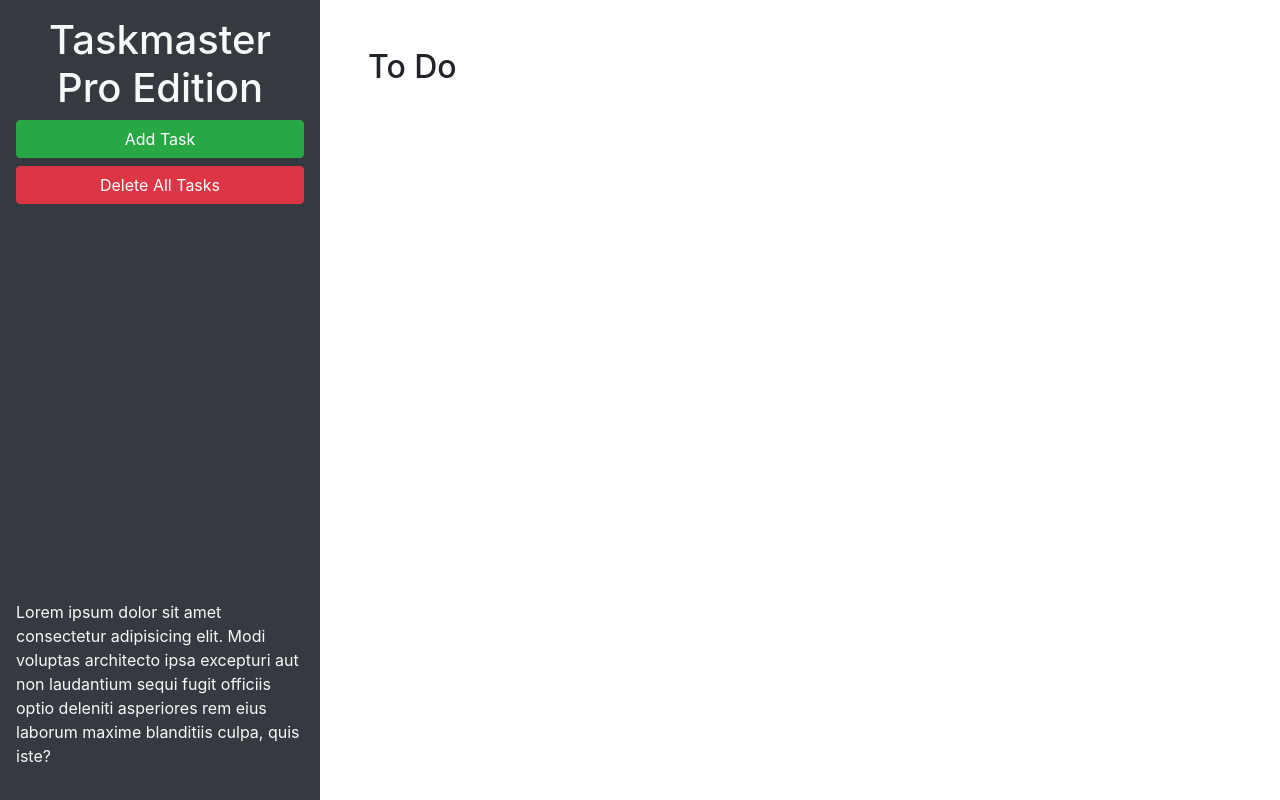
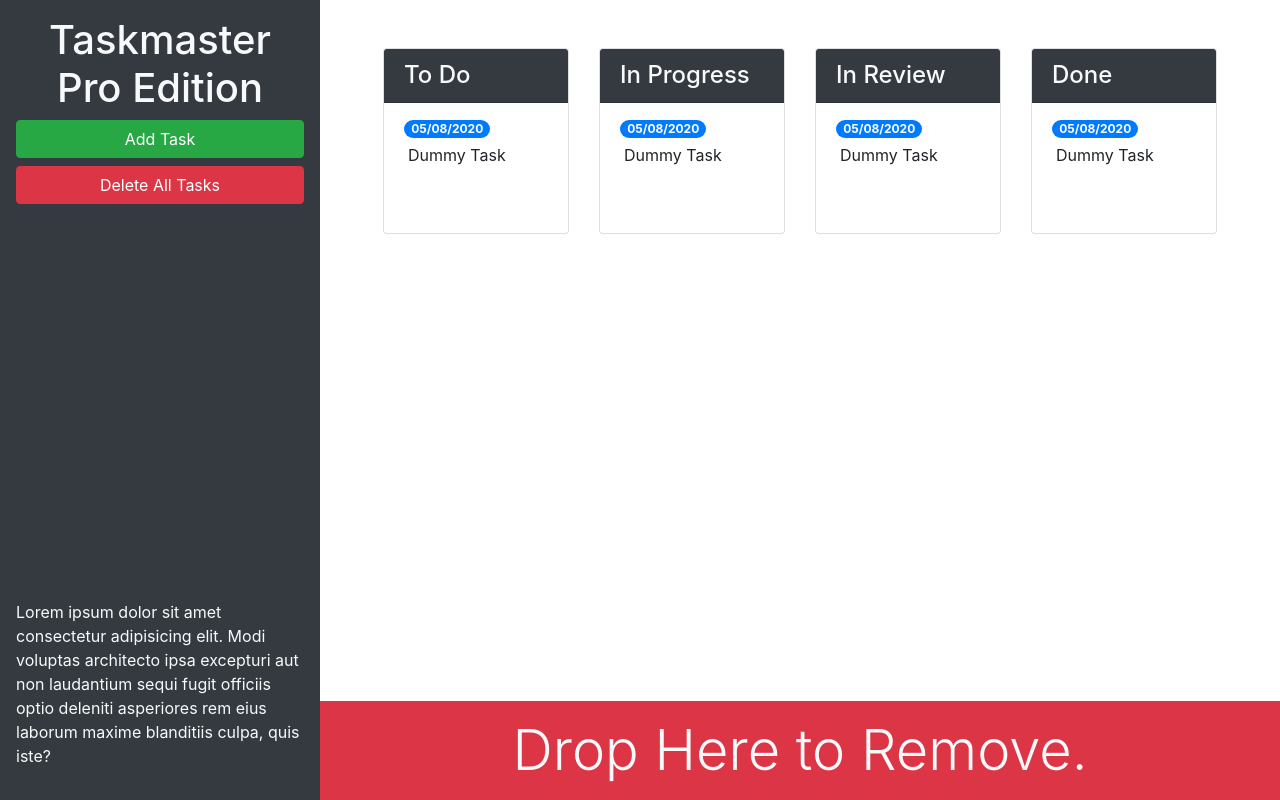
Before and after one commit to byampols/taskmaster-pro, a plain HTML site: page index.html in a window 1280 px wide. Drawn offline with nearby package versions, Linux system fonts and the light colour scheme.

Commit message:
added columns for in progress, in review, and done, added additional bootstrap components

```diff
--- a/index.html
+++ b/index.html
@@ -13,20 +13,56 @@
 <body>
 
   <div class="row min-vh-100 no-gutters">
-    <header class="col-12 col-lg-3 bg-dark text-light d-flex flex-column p-4 p-lg-3">
+    <header class="col-12 col-lg-3 bg-dark text-light sticky-top d-flex flex-column p-4 p-lg-3">
       <h1 class="text-center">Taskmaster Pro Edition</h1>
       <button id="create-task" class="btn btn-block btn-success" data-toggle="modal" data-target="#task-form-modal">Add
         Task</button>
       <button id="remove-tasks" class="btn btn-block btn-danger">Delete All Tasks</button>
-      <p class="mt-auto">Lorem ipsum dolor sit amet consectetur adipisicing elit. Modi voluptas architecto ipsa
+      <p class="mt-auto d-none d-lg-block">Lorem ipsum dolor sit amet consectetur adipisicing elit. Modi voluptas architecto ipsa
         excepturi aut non
         laudantium sequi fugit officiis optio deleniti asperiores rem eius laborum maxime blanditiis culpa, quis iste?
       </p>
     </header>
-    <main class="col-12 col-lg-9">
-      <div class="m-5">
-        <h2>To Do</h2>
-        <ul id="list-toDo" class="list-group"> </ul>
+
+
+    <main class="col-12 col-lg-9 d-flex flex-column">
+      <div class="m-5 row justify-content-around">
+        <!--To Do-->
+        <div class = "col-12 col-md-6 col-xl-3 mb-3">
+          <div class = "card">
+            <h4 class = "card-header bg-dark text-light">To Do</h4>
+            <ul id="list-toDo" class="list-group list-group-flush"><li class = "list-group-item"><span class = "badge badge-primary badge-pill">05/08/2020</span><p class ="m-1">Dummy Task</p></li></ul>
+          </div>
+        </div>
+
+        <!--In Progress-->
+        <div class = "col-12 col-md-6 col-xl-3 mb-3">
+          <div class = "card">
+            <h4 class = "card-header bg-dark text-light">In Progress</h4>
+            <ul id="list-inProgress" class="list-group list-group-flush"><li class = "list-group-item"><span class = "badge badge-primary badge-pill">05/08/2020</span><p class ="m-1">Dummy Task</p></li></ul>
+          </div>
+        </div>
+
+        <!--In Review-->
+        <div class = "col-12 col-md-6 col-xl-3 mb-3">
+          <div class = "card">
+            <h4 class = "card-header bg-dark text-light">In Review</h4>
+            <ul id="list-inReview" class="list-group list-group-flush"><li class = "list-group-item"><span class = "badge badge-primary badge-pill">05/08/2020</span><p class ="m-1">Dummy Task</p></li></ul>
+          </div>
+        </div>
+
+        <!--In Review-->
+        <div class = "col-12 col-md-6 col-xl-3 mb-3">
+          <div class = "card">
+            <h4 class = "card-header bg-dark text-light">Done</h4>
+            <ul id="list-done" class="list-group list-group-flush"><li class = "list-group-item"><span class = "badge badge-primary badge-pill">05/08/2020</span><p class ="m-1">Dummy Task</p></li></ul>
+          </div>
+        </div>
+      </div>
+      <div id = "trash" class="mt-auto">
+        <div class = "w-100 bg-danger p-3 text-center text-light display-4">
+          Drop Here to Remove.
+        </div>
       </div>
     </main>
   </div>
@@ -46,11 +82,11 @@
           <form>
             <div class="form-group">
               <label for="modalTaskDescription">Task description</label>
-              <textarea id="modalTaskDescription" rows="3"></textarea>
+              <textarea id="modalTaskDescription" class = "form-control" rows="3"></textarea>
             </div>
             <div class="form-group">
               <label for="modalDueDate">Due date</label>
-              <input type="text" id="modalDueDate" placeholder="mm/dd/yyyy" autocomplete="off" />
+              <input type="text" id="modalDueDate" class = "form-control" placeholder="mm/dd/yyyy" autocomplete="off" />
             </div>
           </form>
         </div>
```
